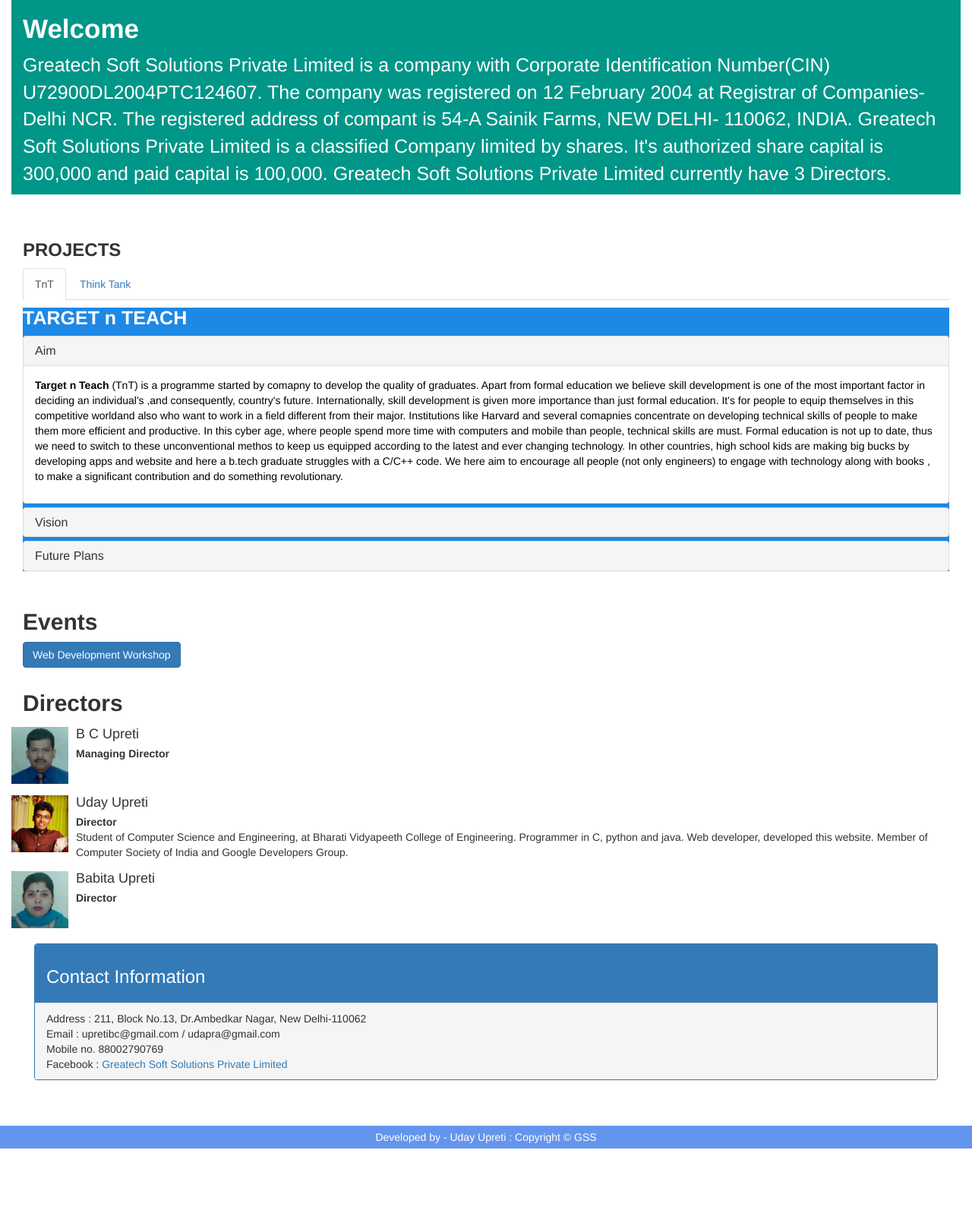
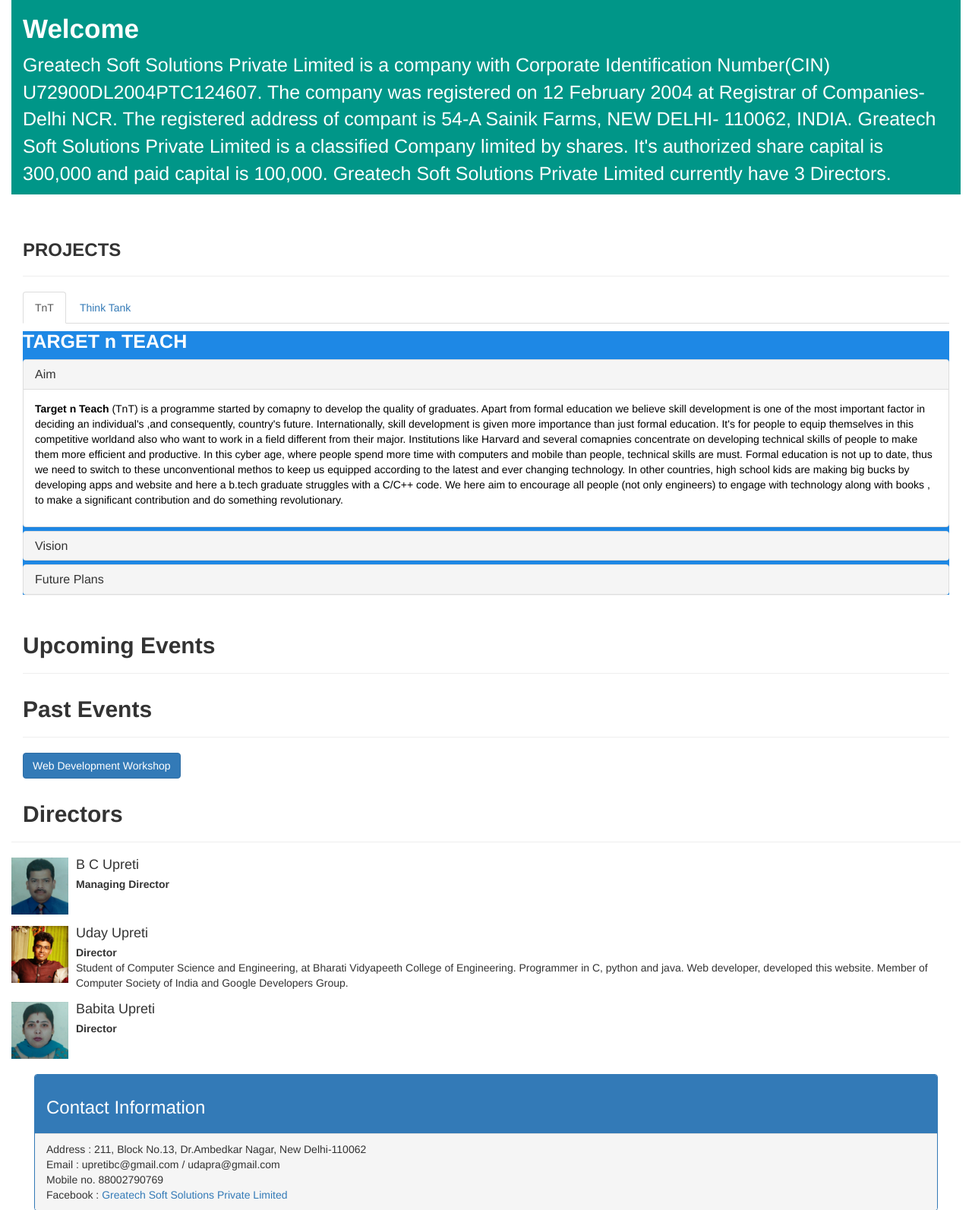
Before and after one commit to GSSPL/website, a Django app: page / in a window 1280 px wide. Shown: the part 383-1976 px from the top of the page at 76% size. Before the commit the page ends 1895 px from the top, so only its background shows below. Run offline with Django 3.2, Linux system fonts and the light colour scheme; some libraries are stand-ins or nearby versions.

Commit message:
event-update

```diff
--- a/gssapp/templates/gssapp/index.html
+++ b/gssapp/templates/gssapp/index.html
@@ -51,7 +51,8 @@
         <li class="dropdown">
           <a href="#" class="dropdown-toggle" data-toggle="dropdown">Events<span class="caret"></span></a>
           <ul class="dropdown-menu">
-            <li><a href="#events">Web Development Workshop</a></li>
+            <li><a href="#uevents">Upcoming Events</a></li>
+            <li><a href="#pevents">Past Events</a></li>
           </ul>
         </li>
         <li class="dropdown">
@@ -128,7 +129,7 @@
 <br>
 <div id="projects" class="container-fluid">
 <h3><b>PROJECTS</b></h3>
-
+<hr>
   <!-- Nav tabs -->
   <ul class="nav nav-tabs" role="tablist">
     <li role="presentation" class="active"><a href="#home" aria-controls="home" role="tab" data-toggle="tab">TnT</a></li>
@@ -191,19 +192,28 @@
 </div>
 </div>
 <br>
-<div class="container-fluid" id="events">
-<h6 style="font-size:30px"><strong>Events</strong></h6>
+<div class="container-fluid" id="uevents">
+<h6 style="font-size:30px"><strong>Upcoming Events</strong></h6>
+<hr>
+
+</div>
+<div class="container-fluid" id="pevents">
+<h6 style="font-size:30px"><strong>Past Events</strong></h6>
+<hr>
 <a class="btn btn-primary" role="button" data-toggle="collapse" href="#collapseExample" aria-expanded="false" aria-controls="collapseExample">Web Development Workshop</a>
   <div class="collapse" id="collapseExample">
   <div class="well">
-  <p>Internet is the soul of technology. Do you want to be the next Mark Zuckerberg or Sachin Bansal. Do you want to start your own business or launch a product. Are you a big fan of something and want to start a fanclub for that. Or technology just excites you. With the knowledge of web development, you can do anything. And it's rather easy than you may think. So, tech-freaks, get yourself enrolled asap, because we have a limitation of seats, and web development as a skill is like Valyrian Steel to your Sword!</p>
-  <img src="{% static "wd.jpg" %}" alt="Error 404" style="height:650px;width:800px;float:centre">
+  <p>Congratulations to our team for successfully conducting our first workshop on Web Development in DTU. 63 students from over 6 colleges came, like DTU,BVP,  MAIT, Hindu , Krishna Engineering College (UPTU), etc. It was great to see soo much enthusiasm in these kids from B.tech ,BCA and B.Sc. We hope of conducting many more workshops like this and wish they all be a big success like this one.</p>
+  <img src="{% static "w1.jpg" %}" alt="Error 404" style="height:450px;width:600px;float:centre">
+  <img src="{% static "w2.jpg" %}" alt="Error 404" style="height:450px;width:600px;float:centre">
+  <img src="{% static "w3.jpg" %}" alt="Error 404" style="height:450px;width:600px;float:centre">
   </div>
 </div>
 
 </div>
 <br>
 <h4 id="directors" class="container-fluid" style="font-size:30px"><strong>Directors</strong></h4>
+<hr>
 <div class="media">
   <div class="media-left">
     <a href="https://www.facebook.com/bhaskar.upreti.14">
```
Also changed, not shown: gssapp/static/w1.jpg (added), gssapp/static/w2.jpg (added), gssapp/static/w3.jpg (added).
